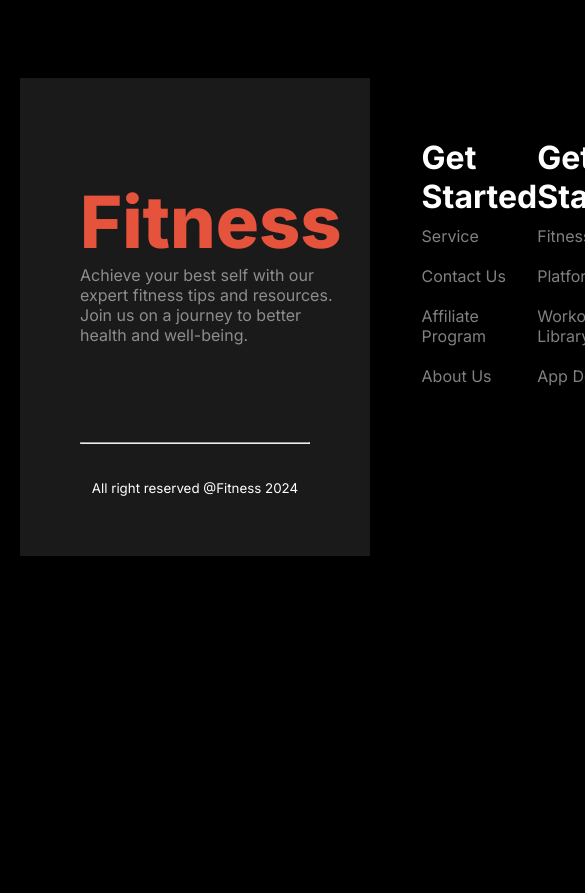
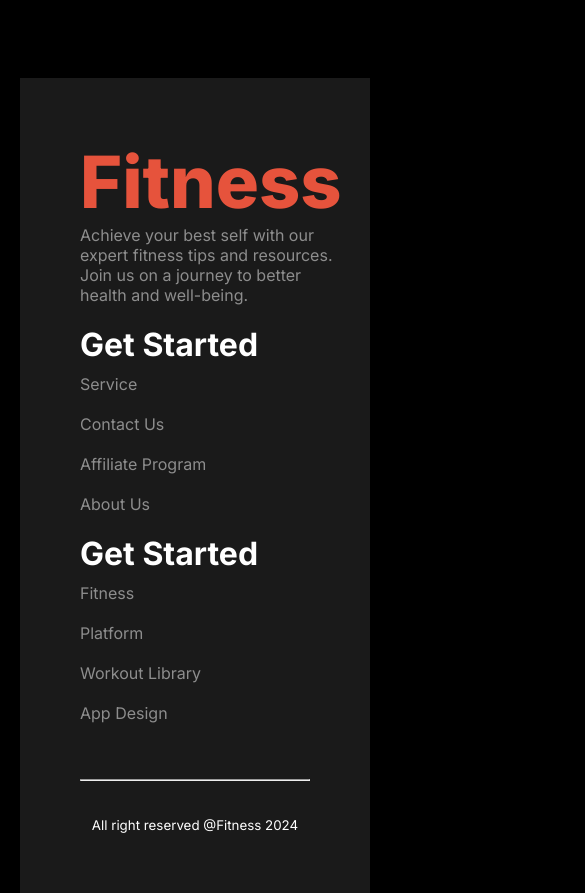
Before and after one commit to Bikram1Biswas2/versatile-fitness, a plain HTML site: page index.html in a window 390 px wide. Shown: the part 7500-8393 px from the top of the page, 585 px wide, since content can reach past the window. Before the commit the page ends 8056 px from the top, so only its background shows below. Drawn offline with Linux system fonts and the light colour scheme; a web font is replaced by a local one.

Commit message:
Footer Section responsive done

```diff
--- a/styles/style.css
+++ b/styles/style.css
@@ -557,7 +557,13 @@ select {
     /* Teams section ends */
 
     /* footer section starts */
-
+    .footer{
+        width: 100%;
+    }
+    .footers{
+        flex-direction: column;
+        align-items: start;
+    }
 
 
     /* footer section ends */
```
